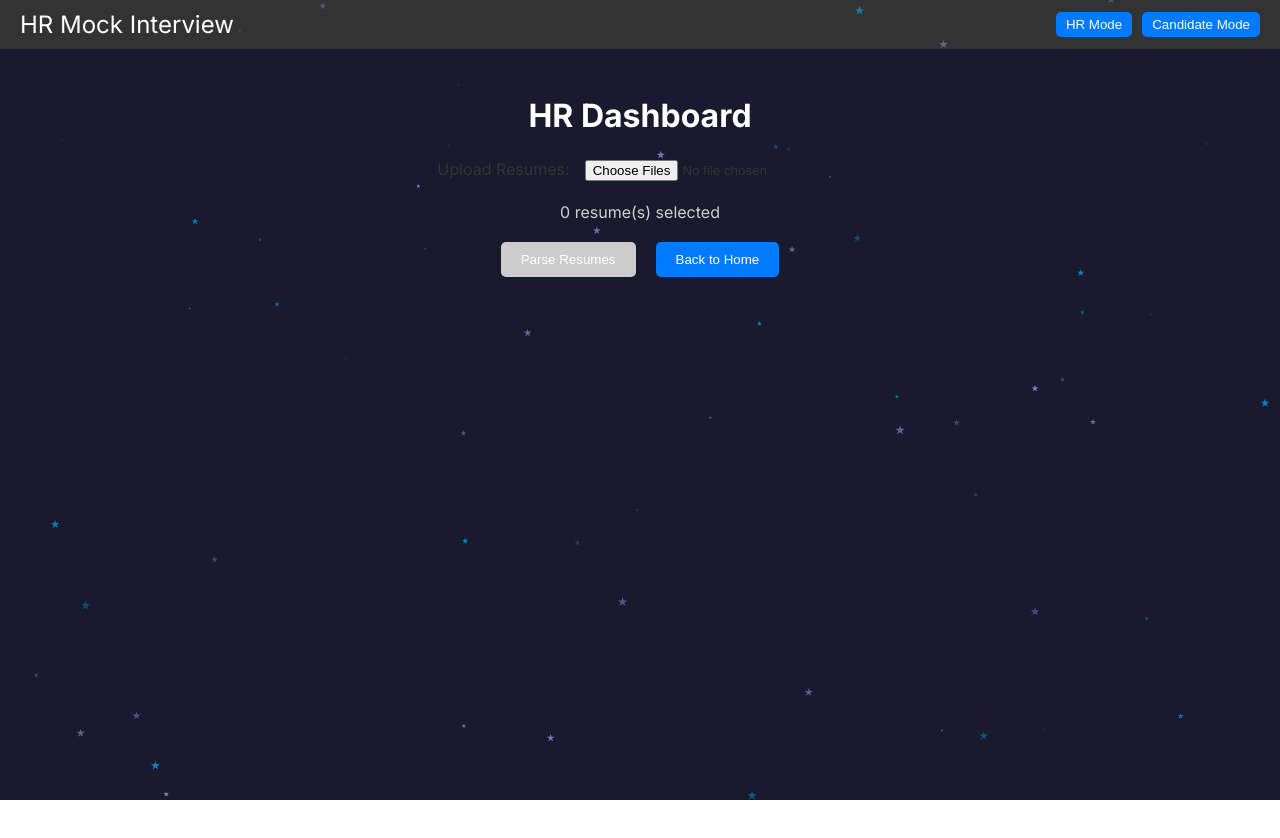
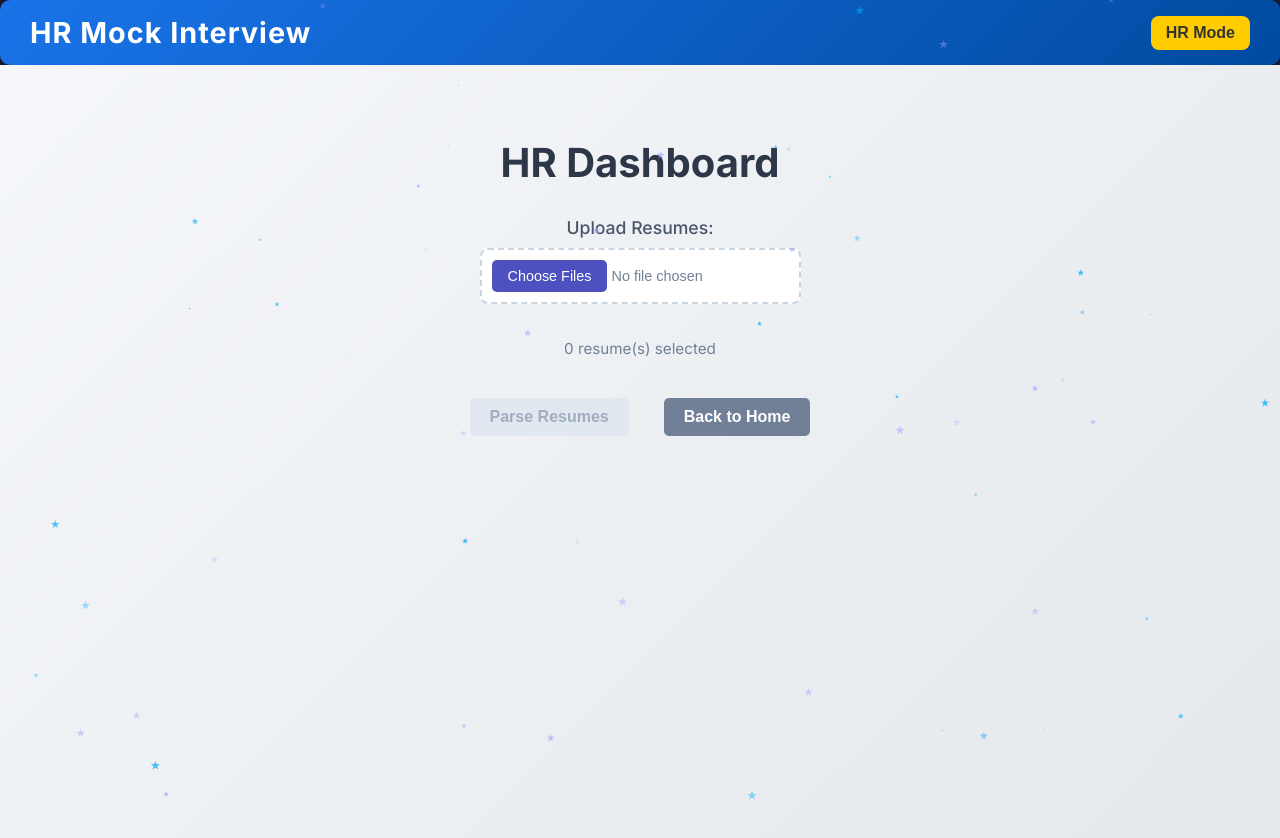
Before and after one commit to Hire-Ready/HireReady, a React (Create React App) app: page / in a window 1280 px wide. Both pictures are taken after a click on the button "HR Mode". Shown: the top 838 px of the page. Before the commit the page ends 800 px from the top, so only its background shows below. Built offline with nearby package versions, Linux system fonts and the light colour scheme.

Commit message:
FRONT-END IMPROVE

```diff
--- a/src/components/FeedbackScreen/FeedbackScreen.js
+++ b/src/components/FeedbackScreen/FeedbackScreen.js
@@ -5,11 +5,27 @@ import './FeedbackScreen.css';
 
 function FeedbackScreen({ responses, onBack }) {
   const [feedback, setFeedback] = useState('');
+  const [isLoading, setIsLoading] = useState(true); // Added loading state
+  const [errorMessage, setErrorMessage] = useState(''); // Added error state
 
   useEffect(() => {
     const getFeedback = async () => {
-      const response = await axios.post('http://localhost:3000/feedback', { responses });
-      setFeedback(response.data.feedback || 'Good effort! Work on clarity.');
+      setIsLoading(true); // Set loading to true
+      setErrorMessage(''); // Clear previous errors
+
+      try {
+        const response = await axios.post('http://localhost:3000/feedback', { responses });
+        setFeedback(response.data.feedback || 'Good effort! Work on clarity.');
+      } catch (error) {
+        console.error('Error fetching feedback:', error);
+        setErrorMessage(
+          error.response?.data?.details
+            ? `Failed to fetch feedback: ${error.response.data.details}`
+            : 'Failed to fetch feedback. Ensure the backend server is running on port 3000.'
+        );
+      } finally {
+        setIsLoading(false); // Set loading to false
+      }
     };
     getFeedback();
   }, [responses]);
@@ -17,7 +33,15 @@ function FeedbackScreen({ responses, onBack }) {
   return (
     <div className="feedback-screen">
       <h2>Your Feedback</h2>
-      <p>{feedback || 'Generating feedback...'}</p>
+      {isLoading ? (
+        <p>Generating feedback...</p>
+      ) : errorMessage ? (
+        <div className="error-message">
+          <p>{errorMessage}</p>
+        </div>
+      ) : (
+        <p>{feedback}</p>
+      )}
       <button onClick={onBack}>Back to Home</button>
     </div>
   );
--- a/src/components/HRDashboard/HRDashboard.css
+++ b/src/components/HRDashboard/HRDashboard.css
@@ -1,57 +1,151 @@
 /* src/components/HRDashboard/HRDashboard.css */
 .hr-dashboard {
-    padding: 20px;
-    text-align: center;
-    color: #333;
+  padding: 40px 20px;
+  background: linear-gradient(135deg, #f5f7fa 0%, #e4e7eb 100%);
+  min-height: 100vh;
+  display: flex;
+  flex-direction: column;
+  align-items: center;
 }
 
 .hr-dashboard h2 {
+  font-size: 2.5rem;
+  font-weight: 700;
+  color: #2d3748;
+  margin-bottom: 30px;
+  text-align: center;
+}
+
+.hr-dashboard label {
+  display: flex;
+  flex-direction: column;
+  align-items: center;
+  font-size: 1.1rem;
+  font-weight: 500;
+  color: #4a5568;
   margin-bottom: 20px;
 }
 
-  .hr-dashboard label {
-    display: block;
-    margin: 10px 0;
+.hr-dashboard input[type="file"] {
+  margin-top: 10px;
+  padding: 10px;
+  border: 2px dashed #cbd5e0;
+  border-radius: 8px;
+  background-color: #fff;
+  font-size: 0.9rem;
+  color: #718096;
+  cursor: pointer;
+  width: 100%;
+  max-width: 400px;
 }
 
-  .hr-dashboard select,
-  .hr-dashboard input[type="file"] {
-    margin-left: 10px;
-    padding: 5px;
+.hr-dashboard input[type="file"]::-webkit-file-upload-button {
+  background-color: #4c51bf;
+  color: white;
+  border: none;
+  padding: 8px 16px;
+  border-radius: 5px;
+  cursor: pointer;
+  font-weight: 500;
+}
+
+.hr-dashboard input[type="file"]::-webkit-file-upload-button:hover {
+  background-color: #5a67d8;
+}
+
+.hr-dashboard p {
+  font-size: 0.95rem;
+  color: #718096;
+  margin-bottom: 20px;
 }
 
 .button-group {
+  display: flex;
+  justify-content: center;
+  gap: 15px;
   margin-top: 20px;
 }
 
 .button-group button {
-    margin: 0 10px;
-    padding: 10px 20px;
-    background-color: #007bff;
+  padding: 12px 24px;
+  font-size: 1rem;
+  font-weight: 600;
+  border: none;
+  border-radius: 8px;
+  cursor: pointer;
+  transition: background-color 0.3s ease;
+}
+
+.button-group button:first-child {
+  background-color: #4c51bf;
   color: white;
-    border: none;
-    border-radius: 5px;
-    cursor: pointer;
+}
+
+.button-group button:first-child:hover {
+  background-color: #5a67d8;
+}
+
+.button-group button:last-child {
+  background-color: #718096;
+  color: white;
+}
+
+.button-group button:last-child:hover {
+  background-color: #a0aec0;
 }
 
 .button-group button:disabled {
-    background-color: #cccccc;
+  background-color: #e2e8f0;
+  color: #a0aec0;
   cursor: not-allowed;
+}
+
+.button-group button:disabled .spinner {
+  display: inline-block;
+  width: 16px;
+  height: 16px;
+  border: 2px solid #a0aec0;
+  border-top: 2px solid #4c51bf;
+  border-radius: 50%;
+  animation: spin 1s linear infinite;
+  margin-right: 8px;
+}
+
+@keyframes spin {
+  0% { transform: rotate(0deg); }
+  100% { transform: rotate(360deg); }
 }
 
 .error-message {
   margin-top: 20px;
+  padding: 15px;
+  background-color: #fff5f5;
+  border-left: 4px solid #e53e3e;
+  border-radius: 5px;
+  max-width: 600px;
+  width: 100%;
+}
+
+.error-message p {
+  color: #e53e3e;
+  font-size: 0.95rem;
+  margin: 0;
 }
 
 .parsed-data {
-    margin-top: 30px;
-    text-align: left;
+  margin-top: 40px;
+  width: 100%;
   max-width: 800px;
-    margin-left: auto;
-    margin-right: auto;
+  background-color: #fff;
+  border-radius: 10px;
+  box-shadow: 0 4px 6px rgba(0, 0, 0, 0.1);
+  padding: 20px;
 }
 
 .parsed-data h3 {
+  font-size: 1.75rem;
+  font-weight: 600;
+  color: #2d3748;
   margin-bottom: 20px;
   text-align: center;
 }
@@ -59,29 +153,51 @@
 .resume-data {
   margin-bottom: 20px;
   padding: 15px;
-    background-color: #f9f9f9;
-    border: 1px solid #ddd;
-    border-radius: 5px;
+  background-color: #f7fafc;
+  border: 1px solid #e2e8f0;
+  border-radius: 8px;
 }
 
 .resume-data h4 {
+  font-size: 1.25rem;
+  font-weight: 500;
+  color: #4a5568;
   margin-bottom: 10px;
 }
 
 .resume-data pre {
   white-space: pre-wrap;
   word-wrap: break-word;
-    font-size: 0.9em;
-    color: #555;
+  font-size: 0.9rem;
+  color: #2d3748;
+  background-color: #edf2f7;
+  padding: 10px;
+  border-radius: 5px;
+  border: 1px solid #e2e8f0;
+  max-height: 300px;
+  overflow-y: auto;
 }
 
 .parsed-data button {
   display: block;
   margin: 20px auto;
-    padding: 10px 20px;
-    background-color: #28a745;
+  padding: 12px 30px;
+  background-color: #38a169;
   color: white;
   border: none;
-    border-radius: 5px;
+  border-radius: 8px;
+  font-size: 1rem;
+  font-weight: 600;
   cursor: pointer;
+  transition: background-color 0.3s ease;
 }
+
+.parsed-data button:hover {
+  background-color: #48bb78;
+}
+
+.parsed-data button:disabled {
+  background-color: #e2e8f0;
+  color: #a0aec0;
+  cursor: not-allowed;
+}
--- a/src/components/HRDashboard/HRDashboard.js
+++ b/src/components/HRDashboard/HRDashboard.js
@@ -6,6 +6,7 @@ function HRDashboard({ onStart, onBack }) {
   const [resumes, setResumes] = useState([]);
   const [parsedData, setParsedData] = useState([]);
   const [isParsed, setIsParsed] = useState(false);
+  const [isLoading, setIsLoading] = useState(false); // Added loading state
   const [errorMessage, setErrorMessage] = useState('');
 
   const handleFileUpload = (e) => {
@@ -18,6 +19,7 @@ function HRDashboard({ onStart, onBack }) {
 
   const handleParse = async () => {
     setErrorMessage('');
+    setIsLoading(true); // Set loading to true
     const formData = new FormData();
     resumes.forEach((resume) => formData.append('resumes', resume));
 
@@ -34,6 +36,8 @@ function HRDashboard({ onStart, onBack }) {
           ? `Failed to parse resumes: ${error.response.data.details}`
           : 'Failed to parse resumes. Ensure the backend server is running on port 3000.'
       );
+    } finally {
+      setIsLoading(false); // Set loading to false
     }
   };
 
@@ -51,15 +55,21 @@ function HRDashboard({ onStart, onBack }) {
       <p>{resumes.length} resume(s) selected</p>
 
       <div className="button-group">
-        <button onClick={handleParse} disabled={!resumes.length}>
-          Parse Resumes
+        <button onClick={handleParse} disabled={!resumes.length || isLoading}>
+          {isLoading ? (
+            <>
+              <span className="spinner"></span> Parsing...
+            </>
+          ) : (
+            'Parse Resumes'
+          )}
         </button>
         <button onClick={onBack}>Back to Home</button>
       </div>
 
       {errorMessage && (
         <div className="error-message">
-          <p style={{ color: 'red' }}>{errorMessage}</p>
+          <p>{errorMessage}</p>
         </div>
       )}
 
@@ -70,7 +80,7 @@ function HRDashboard({ onStart, onBack }) {
             parsedData.map((data, index) => (
               <div key={index} className="resume-data">
                 <h4>Resume {index + 1}</h4>
-                <pre>{JSON.stringify(data, null, 2)}</pre> {/* Pretty-print JSON */}
+                <pre>{JSON.stringify(data, null, 2)}</pre>
               </div>
             ))
           ) : (
--- a/src/components/HeroSection.js
+++ b/src/components/HeroSection.js
@@ -31,7 +31,7 @@ const HeroSection = () => {
     {
       title: "For HR Professionals",
       description: "Find the best talent effortlessly with our AI-powered matching system. Streamline your hiring process, assess candidates efficiently, and connect with top professionals in your industry!",
-      buttonText: "Find Talent",
+      buttonText: "HR MODE",
       buttonIcon: searchIcon,
       buttonClass: "talent-btn",
       animatedIcon: hrIcon,
--- a/src/components/InterviewSetup/InterviewSetup.css
+++ b/src/components/InterviewSetup/InterviewSetup.css
@@ -1,34 +1,120 @@
 /* src/components/InterviewSetup/InterviewSetup.css */
 .interview-setup {
-    padding: 20px;
-    text-align: center;
-    color: #333;
+  padding: 40px 20px;
+  background: linear-gradient(135deg, #f5f7fa 0%, #e4e7eb 100%);
+  min-height: 100vh;
+  display: flex;
+  flex-direction: column;
+  align-items: center;
 }
 
-  .interview-setup h2 {
+.interview-setup h1 {
+  font-size: 2.5rem;
+  font-weight: 700;
+  color: #2d3748;
+  margin-bottom: 30px;
+  text-align: center;
+}
+
+.interview-setup label {
+  display: flex;
+  flex-direction: column;
+  align-items: center;
+  font-size: 1.1rem;
+  font-weight: 500;
+  color: #4a5568;
   margin-bottom: 20px;
 }
 
-  .interview-setup label {
-    display: block;
-    margin: 10px 0;
+.interview-setup input[type="file"] {
+  margin-top: 10px;
+  padding: 10px;
+  border: 2px dashed #cbd5e0;
+  border-radius: 8px;
+  background-color: #fff;
+  font-size: 0.9rem;
+  color: #718096;
+  cursor: pointer;
+  width: 100%;
+  max-width: 400px;
 }
 
-  .interview-setup select {
-    margin-left: 10px;
-    padding: 5px;
+.interview-setup input[type="file"]::-webkit-file-upload-button {
+  background-color: #4c51bf;
+  color: white;
+  border: none;
+  padding: 8px 16px;
+  border-radius: 5px;
+  cursor: pointer;
+  font-weight: 500;
+}
+
+.interview-setup input[type="file"]::-webkit-file-upload-button:hover {
+  background-color: #5a67d8;
+}
+
+.interview-setup textarea {
+  width: 100%;
+  max-width: 600px;
+  min-height: 150px;
+  padding: 12px;
+  margin-top: 10px;
+  border: 1px solid #e2e8f0;
+  border-radius: 8px;
+  font-size: 0.95rem;
+  color: #2d3748;
+  resize: vertical;
+  background-color: #fff;
+  box-shadow: 0 1px 3px rgba(0, 0, 0, 0.1);
+}
+
+.interview-setup textarea:focus {
+  outline: none;
+  border-color: #4c51bf;
+  box-shadow: 0 0 0 3px rgba(76, 81, 191, 0.2);
 }
 
 .button-group {
+  display: flex;
+  justify-content: center;
+  gap: 15px;
   margin-top: 20px;
 }
 
 .button-group button {
-    margin: 0 10px;
-    padding: 10px 20px;
-    background-color: #007bff;
+  padding: 12px 24px;
+  font-size: 1rem;
+  font-weight: 600;
+  border: none;
+  border-radius: 8px;
+  cursor: pointer;
+  transition: background-color 0.3s ease;
+  background-color: #4c51bf;
   color: white;
-    border: none;
-    border-radius: 5px;
-    cursor: pointer;
 }
+
+.button-group button:hover {
+  background-color: #5a67d8;
+}
+
+.button-group button:disabled {
+  background-color: #e2e8f0;
+  color: #a0aec0;
+  cursor: not-allowed;
+}
+
+.interview-setup div {
+  margin-top: 30px;
+  max-width: 800px;
+  width: 100%;
+}
+
+.interview-setup p {
+  font-size: 1rem;
+  color: #2d3748;
+  background-color: #f7fafc;
+  padding: 12px;
+  margin-bottom: 10px;
+  border-radius: 6px;
+  border: 1px solid #e2e8f0;
+}
--- a/src/components/InterviewSetup/InterviewSetup.js
+++ b/src/components/InterviewSetup/InterviewSetup.js
@@ -6,6 +6,8 @@ const InterviewSETUP = () => {
   const [resumeData, setResumeData] = useState([]);
   const [jobDescription, setJobDescription] = useState('');
   const [questions, setQuestions] = useState([]);
+  const [isLoading, setIsLoading] = useState(false); // Added loading state
+  const [errorMessage, setErrorMessage] = useState(''); // Added error state
 
   const handleResumeUpload = async (event) => {
     const files = event.target.files;
@@ -14,11 +16,30 @@ const InterviewSETUP = () => {
       formData.append('resumes', file);
     }
 
+    try {
       const response = await axios.post('http://localhost:3000/upload-resumes', formData);
       setResumeData(response.data.resumeData);
+      setErrorMessage(''); // Clear error on successful upload
+    } catch (error) {
+      console.error('Error uploading resumes:', error);
+      setErrorMessage(
+        error.response?.data?.details
+          ? `Failed to upload resumes: ${error.response.data.details}`
+          : 'Failed to upload resumes. Ensure the backend server is running on port 3000.'
+      );
+    }
   };
 
   const handleGenerateQuestions = async () => {
+    if (!resumeData.length || !jobDescription) {
+      setErrorMessage('Please upload resumes and provide a job description.');
+      return;
+    }
+
+    setIsLoading(true); // Set loading to true
+    setErrorMessage(''); // Clear previous errors
+
+    try {
       const response = await axios.post('http://localhost:3000/questions', {
         type: 'behavioral',
         difficulty: 'medium',
@@ -26,23 +47,52 @@ const InterviewSETUP = () => {
         jobDescription,
       });
       setQuestions(response.data.questions);
+    } catch (error) {
+      console.error('Error generating questions:', error);
+      setErrorMessage(
+        error.response?.data?.details
+          ? `Failed to generate questions: ${error.response.data.details}`
+          : 'Failed to generate questions. Check your inputs or backend server.'
+      );
+    } finally {
+      setIsLoading(false); // Set loading to false
+    }
   };
 
   return (
     <div className="interview-setup">
       <h1>Interview Setup</h1>
+      <label>
+        Upload Resumes:
         <input type="file" multiple onChange={handleResumeUpload} />
+      </label>
+      <label>
+        Enter Job Description:
         <textarea
           placeholder="Enter Job Description"
           value={jobDescription}
           onChange={(e) => setJobDescription(e.target.value)}
         />
-      <button onClick={handleGenerateQuestions}>Generate Questions</button>
+      </label>
+      <div className="button-group">
+        <button onClick={handleGenerateQuestions} disabled={isLoading}>
+          {isLoading ? 'Generating...' : 'Generate Questions'}
+        </button>
+      </div>
+
+      {errorMessage && (
+        <div className="error-message">
+          <p>{errorMessage}</p>
+        </div>
+      )}
+
+      {questions.length > 0 && (
         <div>
           {questions.map((question, index) => (
             <p key={index}>{question}</p>
           ))}
         </div>
+      )}
     </div>
   );
 };
--- a/src/components/Navbar.css
+++ b/src/components/Navbar.css
@@ -3,21 +3,34 @@
   display: flex;
   justify-content: space-between;
   align-items: center;
-  padding: 10px 20px;
-  background-color: #333;
+  padding: 15px 30px;
+  background: linear-gradient(135deg, #1a73e8, #004ba0);
   color: white;
+  box-shadow: 0px 4px 8px rgba(0, 0, 0, 0.2);
+  border-radius: 10px;
 }
 
 .navbar-brand {
-  font-size: 1.5em;
+  font-size: 1.8em;
+  font-weight: bold;
+  letter-spacing: 1px;
 }
 
 .navbar-links button {
-  margin-left: 10px;
-  padding: 5px 10px;
-  background-color: #007bff;
-  color: white;
+  margin-left: 15px;
+  padding: 8px 15px;
+  background: #ffcc00;
+  color: #333;
   border: none;
-  border-radius: 5px;
+  border-radius: 8px;
+  font-size: 1em;
+  font-weight: bold;
   cursor: pointer;
+  transition: 0.3s ease-in-out;
 }
+
+.navbar-links button:hover {
+  background: #ffaa00;
+  transform: scale(1.05);
+  box-shadow: 0px 4px 6px rgba(255, 204, 0, 0.4);
+}
--- a/src/components/Navbar.js
+++ b/src/components/Navbar.js
@@ -8,7 +8,7 @@ function Navbar({ onHRClick, onCandidateClick }) {
       <div className="navbar-brand">HR Mock Interview</div>
       <div className="navbar-links">
         <button onClick={onHRClick}>HR Mode</button>
-        <button onClick={onCandidateClick}>Candidate Mode</button>
+        {/* <button onClick={onCandidateClick}>Candidate Mode</button> */}
       </div>
     </nav>
   );
```
Also changed, not shown: src/components/FeedbackScreen/FeedbackScreen.css (+35 -11 lines). Lines whose indentation alone changed are shown as unchanged.
